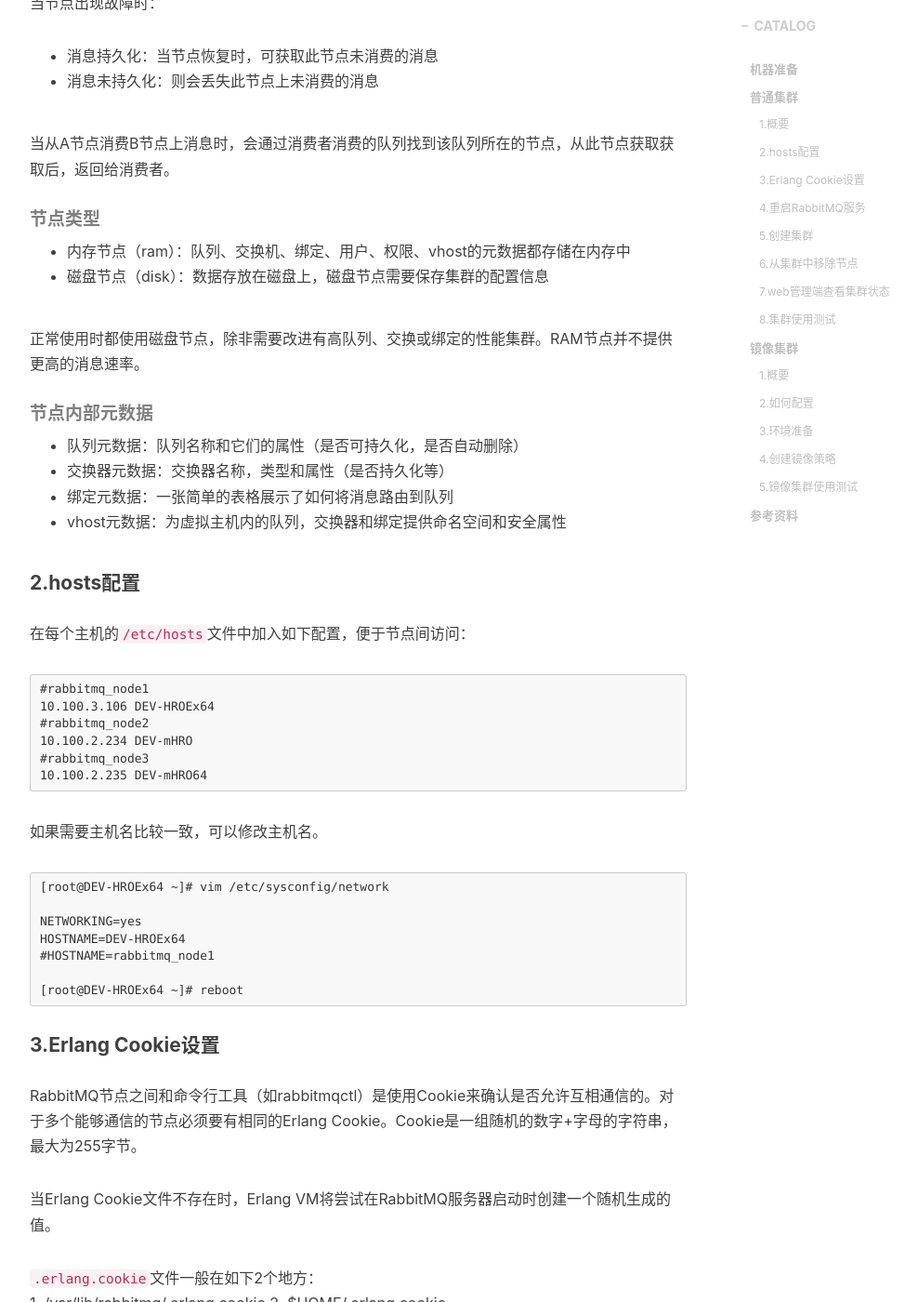
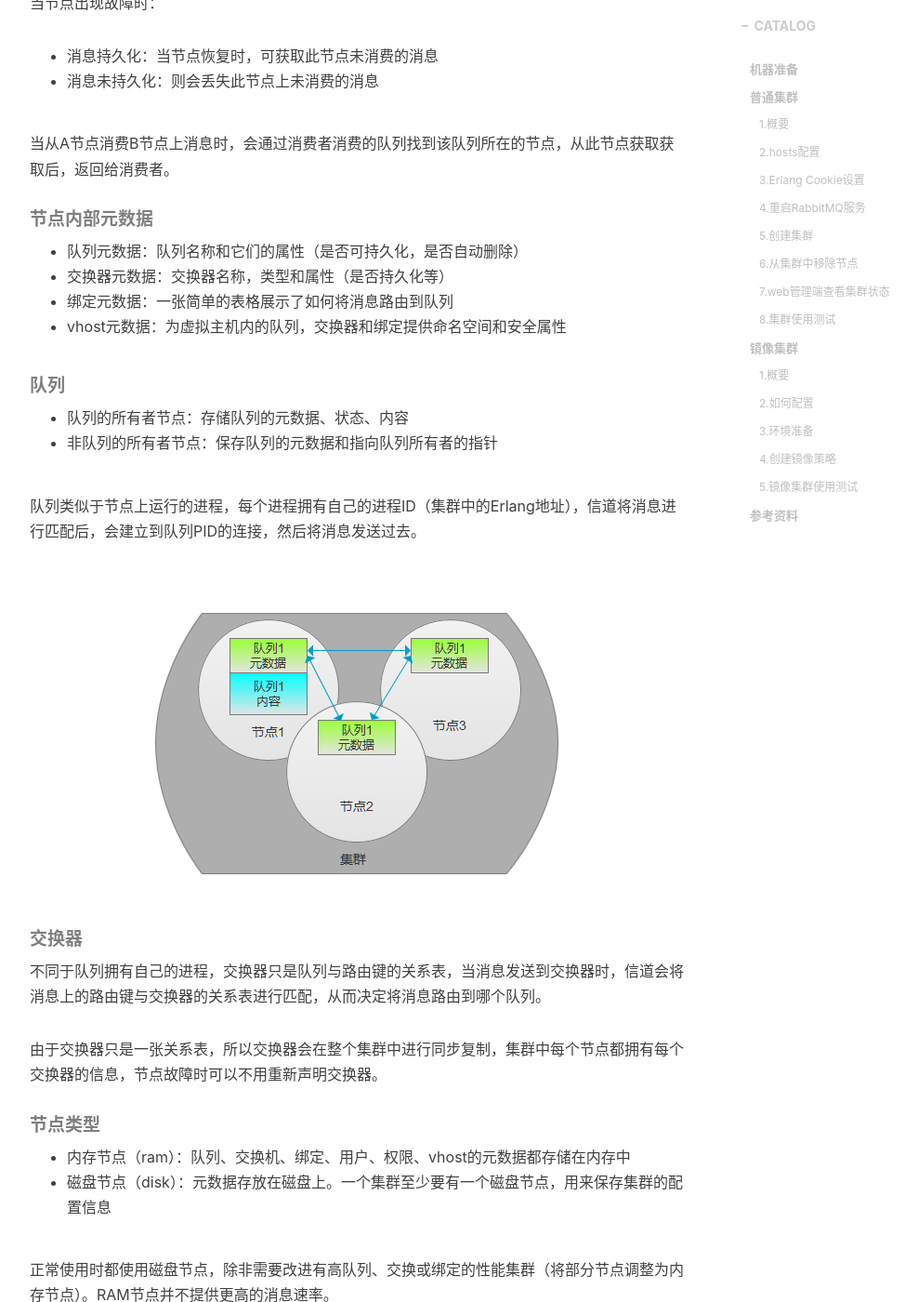
Before and after one commit to xuanxuan2016/xuanxuan2016.github.io, a Jekyll site: the page built from _posts/2018-05-18-7-rabbitmq-study-Cluster.md, in a window 1280 px wide and 1400 px high, scrolled down 1138 px. Shown: the whole window at 93% size, without its empty margins (233-1221 px from the left). Built offline with Jekyll 4.4.1, drawn with Linux system fonts in a browser that asks for light colours; nearby versions of some CDN libraries; comment, search, counter and statistics services are not loaded; some of the changed text lies outside the part shown.

Commit message:
Update 2018-05-18-7-rabbitmq-study-Cluster.md

```diff
--- a/_posts/2018-05-18-7-rabbitmq-study-Cluster.md
+++ b/_posts/2018-05-18-7-rabbitmq-study-Cluster.md
@@ -48,22 +48,46 @@ tags:
 当从A节点消费B节点上消息时，会通过消费者消费的队列找到该队列所在的节点，从此节点获取获取后，返回给消费者。
 </p>
 
-
-##### 节点类型
-
-- 内存节点（ram）：队列、交换机、绑定、用户、权限、vhost的元数据都存储在内存中
-- 磁盘节点（disk）：数据存放在磁盘上，磁盘节点需要保存集群的配置信息
-
-<p>
-正常使用时都使用磁盘节点，除非需要改进有高队列、交换或绑定的性能集群。RAM节点并不提供更高的消息速率。
-</p>
-
 ##### 节点内部元数据
 
 - 队列元数据：队列名称和它们的属性（是否可持久化，是否自动删除）
 - 交换器元数据：交换器名称，类型和属性（是否持久化等）
 - 绑定元数据：一张简单的表格展示了如何将消息路由到队列
 - vhost元数据：为虚拟主机内的队列，交换器和绑定提供命名空间和安全属性
+
+##### 队列
+
+- 队列的所有者节点：存储队列的元数据、状态、内容
+- 非队列的所有者节点：保存队列的元数据和指向队列所有者的指针
+
+<p>
+队列类似于节点上运行的进程，每个进程拥有自己的进程ID（集群中的Erlang地址），信道将消息进行匹配后，会建立到队列PID的连接，然后将消息发送过去。
+</p>
+
+![image](https://github.com/xuanxuan2016/xuanxuan2016.github.io/blob/master/img/2018-05-18-7-rabbitmq-study-Cluster/20190402152335.png?raw=true)
+
+##### 交换器
+
+<p>
+不同于队列拥有自己的进程，交换器只是队列与路由键的关系表，当消息发送到交换器时，信道会将消息上的路由键与交换器的关系表进行匹配，从而决定将消息路由到哪个队列。
+</p>
+
+<p>
+由于交换器只是一张关系表，所以交换器会在整个集群中进行同步复制，集群中每个节点都拥有每个交换器的信息，节点故障时可以不用重新声明交换器。
+</p>
+
+##### 节点类型
+
+- 内存节点（ram）：队列、交换机、绑定、用户、权限、vhost的元数据都存储在内存中
+- 磁盘节点（disk）：元数据存放在磁盘上。一个集群至少要有一个磁盘节点，用来保存集群的配置信息
+
+<p>
+正常使用时都使用磁盘节点，除非需要改进有高队列、交换或绑定的性能集群（将部分节点调整为内存节点）。RAM节点并不提供更高的消息速率。
+</p>
+
+<p>
+磁盘节点适合队列长存服务器的应用；内存节点适合RPC等频繁创建或销毁队列的应用。
+</p>
 
 #### 2.hosts配置
 
```
